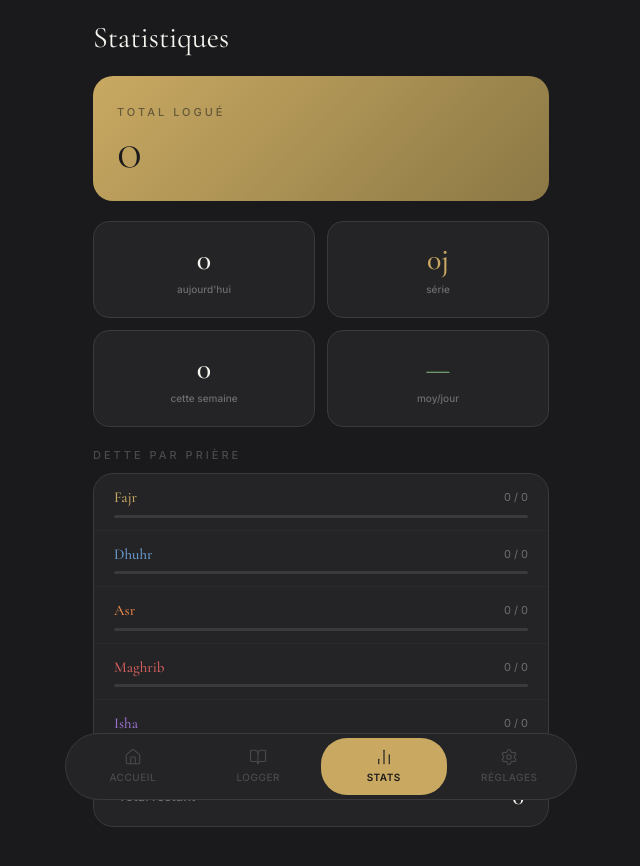
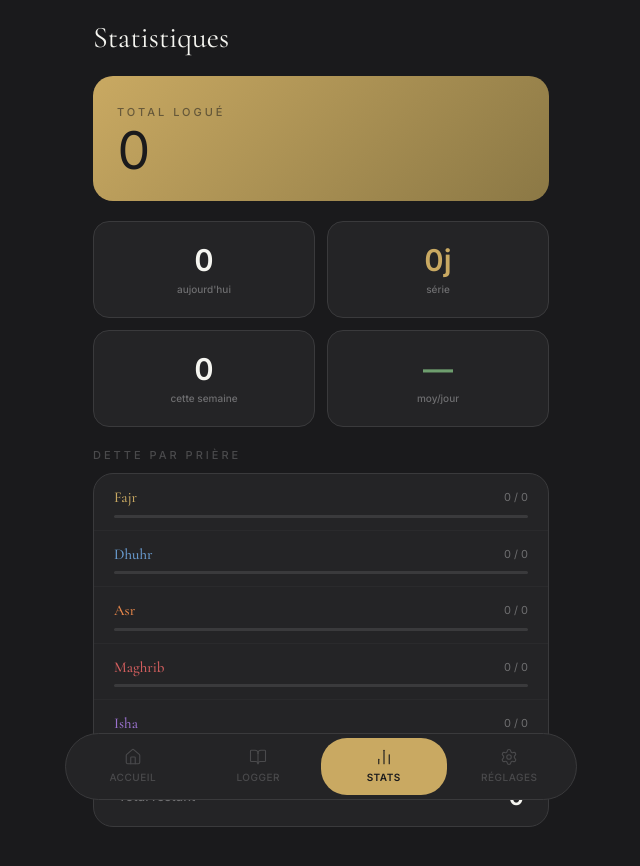
Before and after one commit to mkldevops/qada-tracker-pwa, a React (Vite) app: page / in a window 1280 px wide. Both pictures are taken after a click on the button "STATS". Shown: the top 866 px of the page, without its empty margins (319-959 px from the left). Built offline with nearby package versions, Linux system fonts and the light colour scheme.

Commit message:
fix: use Inter for numeric figures (tabular-nums, no serif)

```diff
--- a/src/pages/Dashboard.tsx
+++ b/src/pages/Dashboard.tsx
@@ -11,7 +11,7 @@ function StatPill({ label, value, color }: { label: string; value: string | numb
       style={{ background: '#242426', border: '1px solid #3A3A3C' }}
     >
       <span
-        className="font-display text-3xl font-medium leading-none"
+        className="text-3xl font-semibold leading-none tabular-nums"
         style={{ color: color ?? '#F5F5F0' }}
       >
         {value}
@@ -92,7 +92,7 @@ export function Dashboard() {
         <p className="text-[11px] font-medium tracking-[3px]" style={{ color: '#1A1A1C99' }}>
           TOTAL RESTANT
         </p>
-        <p className="font-display text-[64px] font-light leading-[0.85]" style={{ color: '#1A1A1C' }}>
+        <p className="text-[64px] font-light leading-[0.85] tabular-nums" style={{ color: '#1A1A1C' }}>
           {totalRemaining.toLocaleString()}
         </p>
         <p className="text-sm" style={{ color: '#1A1A1C88' }}>prières manquées</p>
--- a/src/pages/Stats.tsx
+++ b/src/pages/Stats.tsx
@@ -8,7 +8,7 @@ function StatTile({ label, value, color }: { label: string; value: string | numb
       className="flex flex-1 flex-col items-center justify-center gap-1 rounded-2xl py-5"
       style={{ background: '#242426', border: '1px solid #3A3A3C' }}
     >
-      <span className="font-display text-3xl font-medium" style={{ color: color ?? '#F5F5F0' }}>
+      <span className="text-3xl font-semibold tabular-nums" style={{ color: color ?? '#F5F5F0' }}>
         {value}
       </span>
       <span className="text-[10px] font-medium" style={{ color: '#6E6E70' }}>{label}</span>
@@ -32,7 +32,7 @@ export function Stats() {
         <p className="text-[11px] font-medium tracking-[3px]" style={{ color: '#1A1A1C88' }}>
           TOTAL LOGUÉ
         </p>
-        <p className="font-display text-[52px] font-light leading-[0.85]" style={{ color: '#1A1A1C' }}>
+        <p className="text-[52px] font-light leading-[0.85] tabular-nums" style={{ color: '#1A1A1C' }}>
           {stats.allTime.toLocaleString()}
         </p>
       </div>
@@ -56,7 +56,7 @@ export function Stats() {
           <span className="text-[13px] font-medium" style={{ color: '#6E6E70' }}>
             Estimation pour finir
           </span>
-          <span className="font-display text-3xl font-medium" style={{ color: '#C9A962' }}>
+          <span className="text-3xl font-semibold tabular-nums" style={{ color: '#C9A962' }}>
             {stats.estimatedDays}j
           </span>
         </div>
@@ -105,7 +105,7 @@ export function Stats() {
           style={{ background: '#242426', border: '1px solid #3A3A3C', height: 60 }}
         >
           <span className="text-[13px] font-medium" style={{ color: '#6E6E70' }}>Total restant</span>
-          <span className="font-display text-2xl font-medium" style={{ color: '#F5F5F0' }}>
+          <span className="text-2xl font-semibold tabular-nums" style={{ color: '#F5F5F0' }}>
             {totalRemaining.toLocaleString()}
           </span>
         </div>
```
